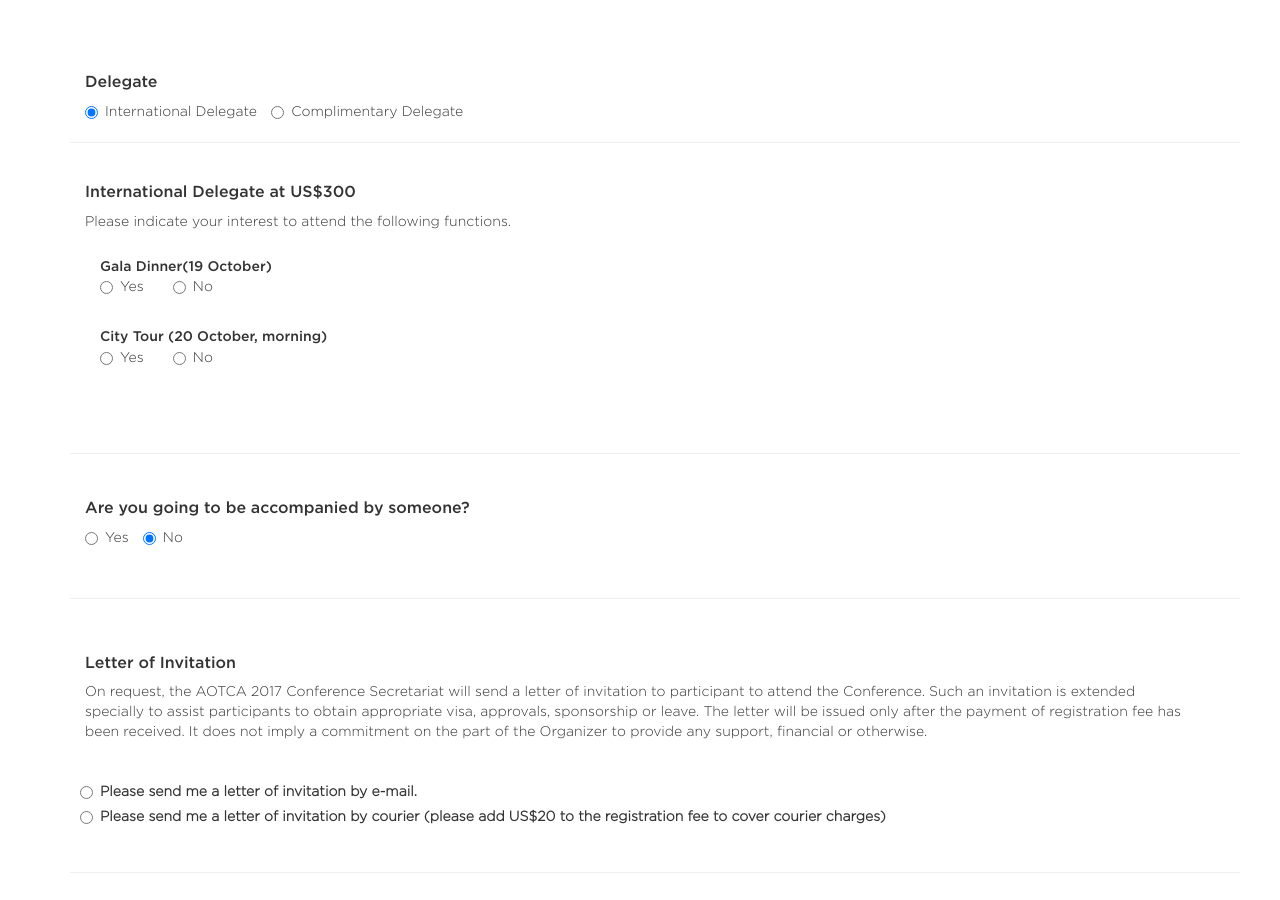
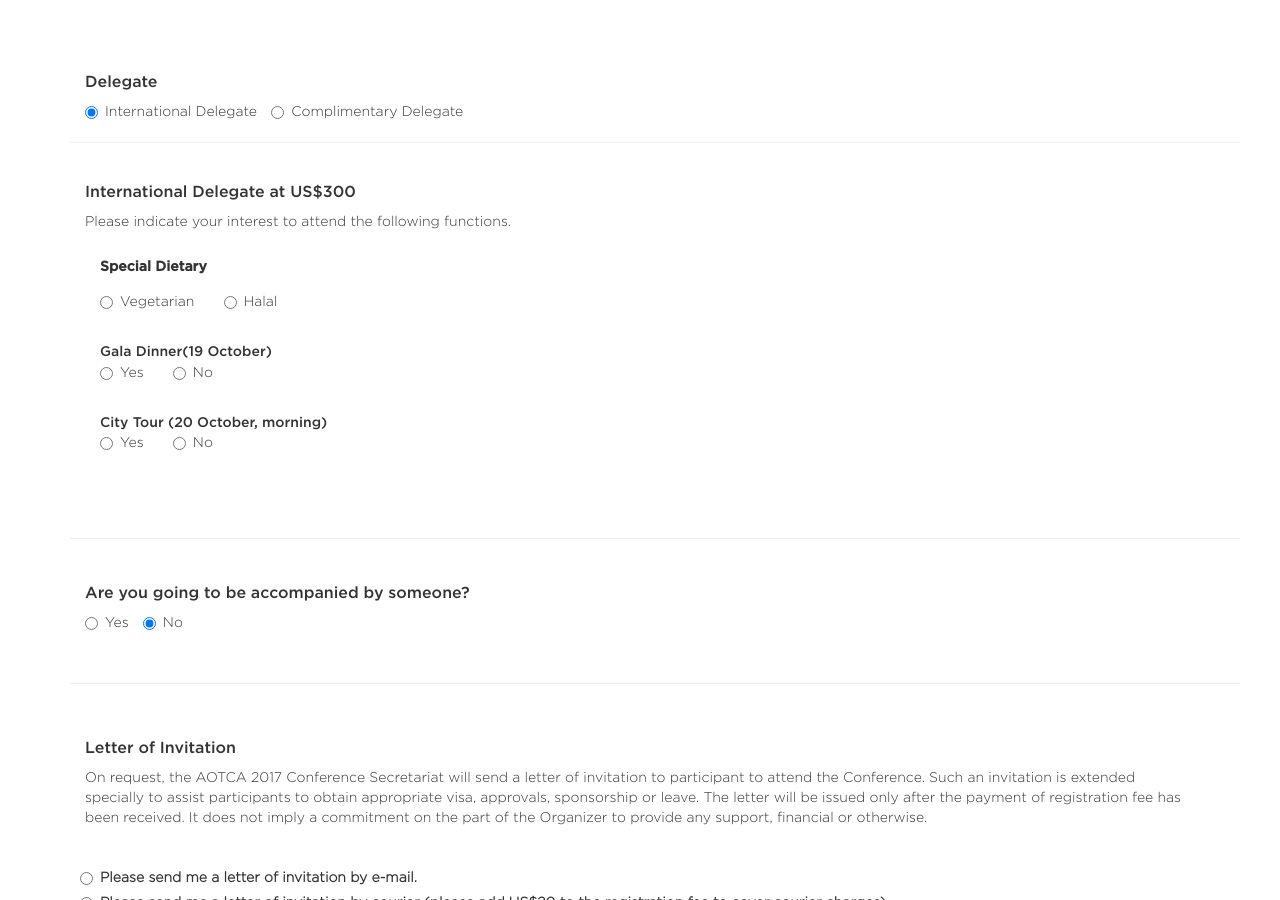
Before and after one commit to aotca2017/aotca2017international, a Jekyll site: the page built from index.html, in a window 1280 px wide and 900 px high, scrolled down 1149 px. Built offline with Jekyll 4.4.1, drawn with Linux system fonts in a browser that asks for light colours.

Commit message:
Update form

```diff
--- a/_includes/content.html
+++ b/_includes/content.html
@@ -100,7 +100,9 @@
                 <label class="radio-inline">
                     <input class="delegateRadio" type="radio" name="entry.651229178" value="Complimentary">Complimentary Delegate
                 </label>
+                <input class="hidden radioListValue" id="entry.651229178" name="entry.651229178" value="">
             </div>
+
             <hr class="hr col-md-12 clearfix"/>
             <div id="formChoiceComplimentary" class="formChoice form-item officer clearfix col-md-6" style="display: none">
                 <h2 class="form-header">REGISTRATION CATEGORY</h2>
@@ -121,6 +123,17 @@
                 <div id="formChoiceInternational" class="formChoice form-item header-bottom clearfix">
                     <h2 class="form-header stylized-header">International Delegate at US$300</h2>
                     <p class="content-description">Please indicate your interest to attend the following functions.</p>
+                </div>
+
+                <div class="form-item delegate-dietary clearfix col-md-12">
+                    <span class="content-title text-medium">Special Dietary</span>
+                    <label class="radio-inline">
+                        <input id="delegateDietary" class="delegateDietary" type="radio" name="delegateDietary" value="Vegetarian" required>Vegetarian
+                    </label>
+                    <label class="radio-inline">
+                        <input class="delegateDietary" type="radio" name="delegateDietary" value="Halal">Halal
+                    </label>
+                    <input class="hidden radioListValue" name="entry.1208047512" id="entry.1208047512" value="">
                 </div>
 
                 <div class="form-item delegate-dinner clearfix col-md-12">
@@ -170,7 +183,8 @@
                     <br/>
                     <div class="col-md-2 clearfix no-gutter">
                         <select  id="entry.350075210" name="entry.350075210" class="menu-select form-control" aria-required="true" aria-invalid="false">
-                            <option class="menu-choice" name="entry.350075210" value="1">1</option>
+                            <option class="menu-choice" name="entry.350075210" value="0">0</option>
+                            <option value="1">1</option>
                             <option value="2">2</option>
                             <option value="3">3</option>
                             <option value="4">4</option>
@@ -265,12 +279,6 @@
                 <li>The program is subject to change without prior notice. In the unlikely event of cancellation of the Conference, the only liability of the Organizer is to refund the registration fee.</li>
             </ol>
 
-
-
-
-
-
-
         </div>
 
         <hr class="hr col-md-12 clearfix"/>
--- a/js/main.js
+++ b/js/main.js
@@ -5,9 +5,20 @@ $(".radioTitle[name='titleRadio']").click(function () {
 
 });
 
-$(".dietaryRegistration[name='delegateDietary']").click(function () {
+// $(".dietaryRegistration[name='delegateDietary']").click(function () {
+//     var radioListValue = this.value;
+//     $(".delegate-dietary .radioListValue").val(radioListValue);
+// });
+
+$(".delegateRadio[name='entry.651229178']").click(function () {
+    var radioListValue = this.value;
+    $(".delegate-choice-container .radioListValue").val(radioListValue);
+});
+
+$(".delegateDietary[name='delegateDietary']").click(function () {
     var radioListValue = this.value;
     $(".delegate-dietary .radioListValue").val(radioListValue);
+
 });
 
 $(".delegateDinner[name='delegateDinner']").click(function () {
```
